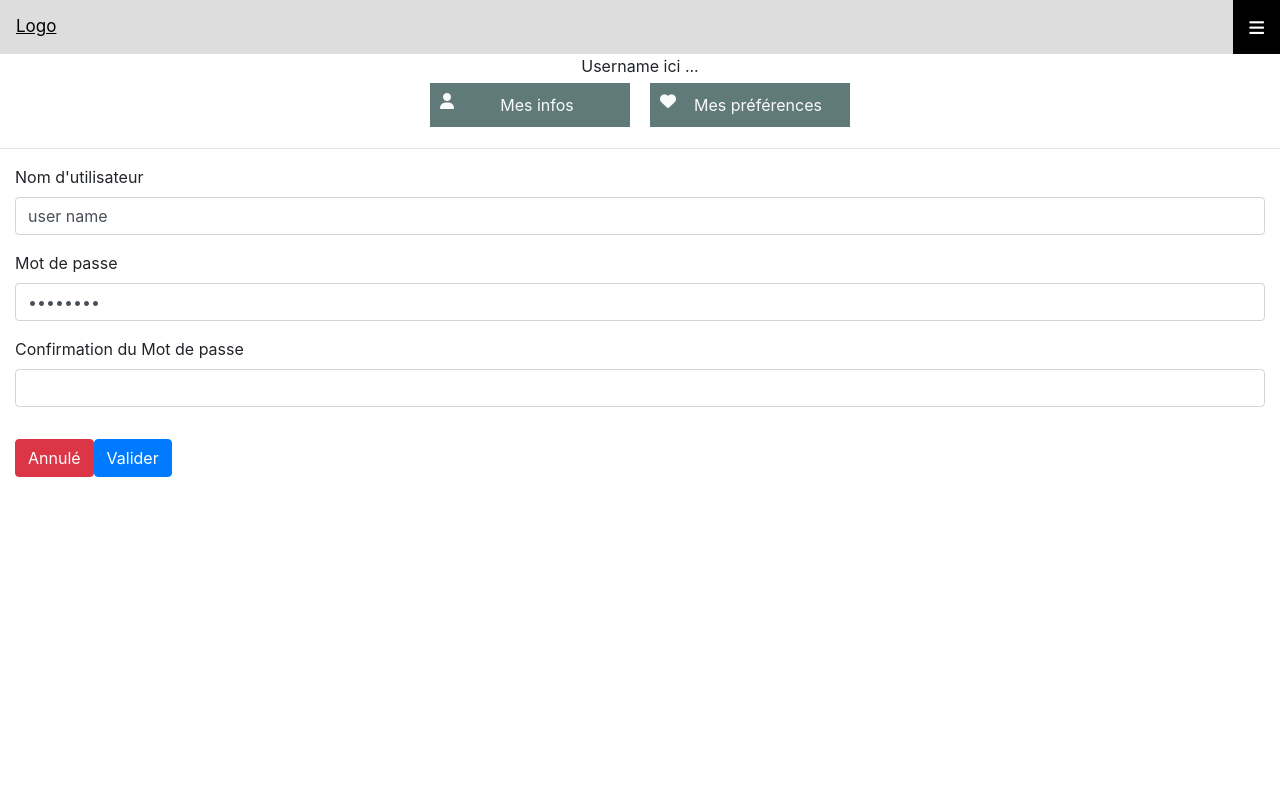
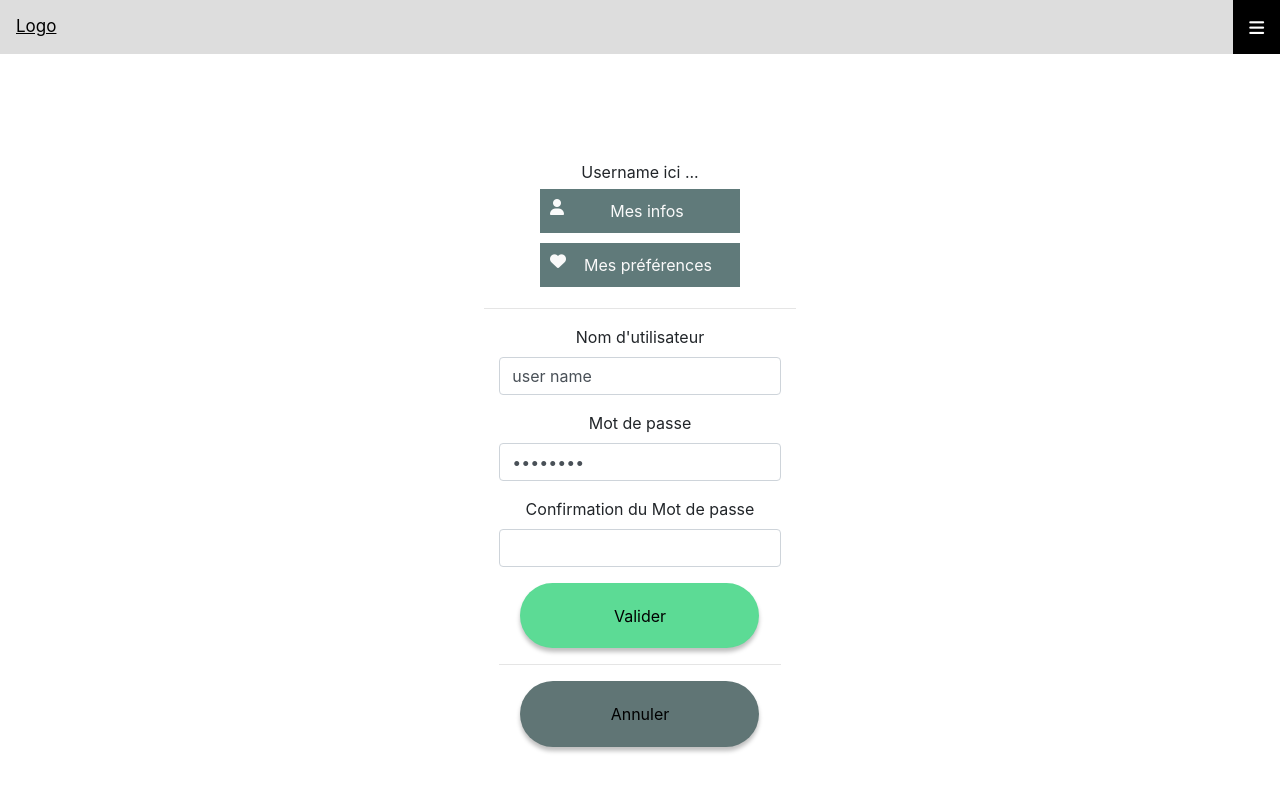
Before and after one commit to Saadovski/PLD_SMART, a React (Create React App) app in the folder frontend/: page /monespace in a window 1280 px wide. Both pictures are taken after a click on the button "Modifier". Shown: the top 792 px of the page. Built offline with nearby package versions, Linux system fonts and the light colour scheme.

Commit message:
un peu tout mis en forme

```diff
--- a/frontend/src/component/CreateSession.js
+++ b/frontend/src/component/CreateSession.js
@@ -8,12 +8,14 @@ function CreateSession() {
   };
 
   return (
-    <Container>
-      <Button onClick={generateSessionId}>Créer une session</Button>
+    <div class="box-centre">
+    <Container className="texte-centre bouton-vert-hover">
+      <button className="bouton-vert-rempli" onClick={generateSessionId}>Créer une session</button>
       <div className="separator">ou</div>
       <div>Rejoindre une session</div>
       <Form.Control type="text" placeholder="Numéro de session"></Form.Control>
     </Container>
+    </div>
   );
 }
 
--- a/frontend/src/component/MonEspace.js
+++ b/frontend/src/component/MonEspace.js
@@ -6,6 +6,7 @@ function MonEspace() {
   const [state, setState] = useState(1);
 
   return (
+    <div className="box-centre">
     <div className="monEspace-container">
       <div>
         <div>Username ici ...</div>
@@ -24,6 +25,7 @@ function MonEspace() {
         {state === 2 && <div>state2</div>}
       </div>
     </div>
+    </div>
   );
 }
 
--- a/frontend/src/component/UserInfos.js
+++ b/frontend/src/component/UserInfos.js
@@ -1,5 +1,8 @@
 import { useState } from "react";
 import { Form, Button } from "react-bootstrap";
+import "../styles/Boutons.css";
+import "../styles/Textes.css";
+import "../styles/Box.css";
 
 function UserInfos() {
   const [isModifying, setIsModifying] = useState(false);
@@ -15,7 +18,7 @@ function UserInfos() {
     }
   };
   return (
-    <div className="container-fluid">
+    <div className="container-fluid texte-centre">
       <Form.Group>
         <Form.Label>Nom d'utilisateur</Form.Label>
         <Form.Control
@@ -42,22 +45,31 @@ function UserInfos() {
       </Form.Group>
 
       {isModifying ? (
-        <div>
+        <div class="texte-centre">
           <Form.Group>
             <Form.Label>Confirmation du Mot de passe</Form.Label>
             <Form.Control type="password" readOnly={!isModifying} onChange={() => setHasChanged(true)} />
           </Form.Group>
-          <Button variant="danger" className="float-left mt-3" onClick={() => setIsModifying(false)}>
-            Annulé
-          </Button>
-          <Button className="float-left mt-3" onClick={handleModify}>
+          <div className="bouton-vert-hover">
+          <button className="bouton-vert-rempli" onClick={handleModify}>
             Valider
-          </Button>
+          </button>
+          </div>
+          <hr></hr>
+          <div className="bouton-gris-hover">
+          <button className="bouton-gris-rempli" onClick={() => setIsModifying(false)}>
+            Annuler
+          </button>
+          </div>
+
+
         </div>
       ) : (
-        <Button className="float-left mt-3" onClick={handleModify}>
+        <div className="bouton-vert-hover">
+        <button className="bouton-vert-rempli" onClick={handleModify}>
           Modifier
-        </Button>
+        </button>
+        </div>
       )}
     </div>
   );
```
